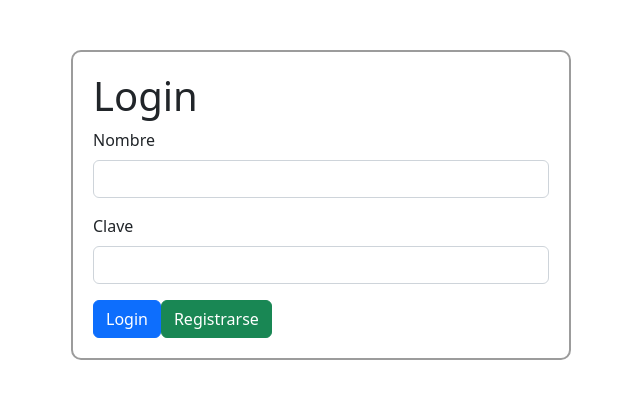
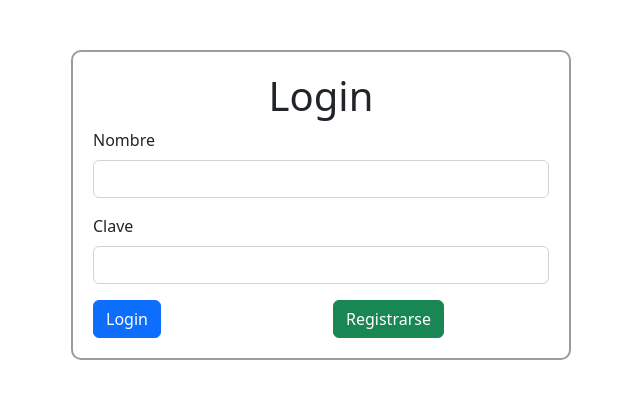
Before and after one commit to vvtrujillo/examen2, a React (Create React App) app in the folder client/: page /login in a window 1280 px wide. Shown: the top 398 px of the page, without its empty margins (61-701 px from the left). Built offline with nearby package versions, Linux system fonts and the light colour scheme.

Commit message:
cambios menores

```diff
--- a/client/src/App.css
+++ b/client/src/App.css
@@ -1,6 +1,6 @@
 .App {
   text-align: center;
-  justify-content: center;
+  justify-content: relative;
 }
 
 .App-logo {
@@ -78,6 +78,9 @@
   padding: 20px;
   margin: 50px;
 }
+.box-login h1{
+  text-align: center;
+}
 .titulo-col-proy-pend{
   height: auto;
   width: auto;
--- a/client/src/components/MainProyectos.jsx
+++ b/client/src/components/MainProyectos.jsx
@@ -15,10 +15,9 @@ const MainProyectos = () => {
     const [recargar, setRecargar] = useState(false);
     const navigate = useNavigate();
 
-    const [datos, setDatos] = useState([]);
-
-    const [datosPro, setDatosPro] = useState([]);
-    const [datosTerm, setDatosTerm] = useState([]);
+    const [datos, setDatos] = useState([]); //Datos del proyecto
+    const [datosPro, setDatosPro] = useState([]); //para actualizar los datos del proyecto a Progress
+    const [datosTerm, setDatosTerm] = useState([]); //para actualizar los datos del proyecto a Terminados
 
     ///Parar cerrar la sesion del usuario
     const salir = (e) => {
@@ -51,20 +50,6 @@ const MainProyectos = () => {
                     });
             }
         })
-    }
-
-    const editar = (proyecto) => {
-        console.log('voy a editar', datos)
-        return axios.put(`http://localhost:8000/api/v1/proyectos/${datos._id}`, proyecto)
-            .then(resp => {
-                if(!resp.data.error) {
-                    setRecargar(!recargar);
-                    return true;
-                } else {
-                    Swal.fire('Ooops!!!', resp.data.mensaje, 'error');
-                    return false;
-                }
-            })
     }
 
     const moverProyectosaProgress = (objPro) => {
@@ -103,6 +88,7 @@ const MainProyectos = () => {
             })
     }
 
+    //para traer los proyectos que estan creados
     useEffect(() => {
         axios.get('http://localhost:8000/api/v1/proyectosCreados')
             .then(resp => {
@@ -115,6 +101,7 @@ const MainProyectos = () => {
               })
     }, [])
 
+    //para traer los proyectos que estan en ejecucion
     useEffect(() => {
         axios.get('http://localhost:8000/api/v1/proyectosEjecucion')
             .then(resp => {
@@ -127,6 +114,7 @@ const MainProyectos = () => {
               })
     }, [])
 
+    //para traer los proyectos que estan terminados
     useEffect(() => {
         axios.get('http://localhost:8000/api/v1/proyectosTerminados')
             .then(resp => {
@@ -144,7 +132,7 @@ const MainProyectos = () => {
             <div className='main-comp'>
                 <h1>Administrador de proyectos</h1>
                 <div className="container-subcontent">
-                    <ListarPendientes editarFn={editar} datos={datos} setDatos={setDatos} moverProyectosaProgressFn={moverProyectosaProgress}></ListarPendientes>
+                    <ListarPendientes datos={datos} setDatos={setDatos} moverProyectosaProgressFn={moverProyectosaProgress}></ListarPendientes>
                     <ListarInProgress datosPro={datosPro} setDatosPro={setDatosPro} moverProyectosaTermFn={moverProyectosaTerm}></ListarInProgress>
                     <ListarCompletados eliminarFn={eliminar} datosTerm={datosTerm}></ListarCompletados>
                 </div>
@@ -152,7 +140,7 @@ const MainProyectos = () => {
                     <Link to={'/crear'}>
                         <Button color='primary'>Crear Proyecto</Button>
                     </Link>
-                    <Button color='danger' onClick={salir}>Salir</Button>
+                    <Button color='danger' onClick={salir}>Cerrar sesión</Button>
                 </div>
             </div>
         </React.Fragment>
--- a/client/src/components/Proyectos/ListarPendientes.jsx
+++ b/client/src/components/Proyectos/ListarPendientes.jsx
@@ -5,7 +5,7 @@ import { Link, useNavigate, useParams } from 'react-router-dom';
 import { useState } from 'react';
 import Swal from 'sweetalert2';
 
-const ListarPendientes = ({editarFn,datos, setDatos, moverProyectosaProgressFn}) => {
+const ListarPendientes = ({datos, setDatos, moverProyectosaProgressFn}) => {
 
 
     const [recargar, setRecargar] = useState(false);
--- a/client/src/components/registro/login.jsx
+++ b/client/src/components/registro/login.jsx
@@ -2,7 +2,7 @@ import axios from "axios";
 import React, { useState } from "react";
 import Swal from "sweetalert2";
 
-import { Button, Form, FormGroup, Input, Label } from 'reactstrap';
+import { Button, Col, Form, FormGroup, Input, Label, Row } from 'reactstrap';
 import { useContext } from "react";
 import UserContext from "../contextos/user-context";
 import { Link, useNavigate } from "react-router-dom";
@@ -53,8 +53,10 @@ const Login = () => {
                         <Label>Clave</Label>
                         <Input type="password" name="password" minLength={6} value={formulario.password} onChange={actualizarFormulario}/>
                     </FormGroup>
-                    <Button type="submit" color='primary'>Login</Button>
-                    <Link to={'/registro'}><Button color="success">Registrarse</Button></Link>
+                    <Row>
+                        <Col><Button type="submit" color='primary'>Login</Button></Col>
+                        <Col><Link to={'/registro'}><Button color="success">Registrarse</Button></Link></Col>
+                    </Row>
                 </Form>
             </div>
         </React.Fragment>
```
